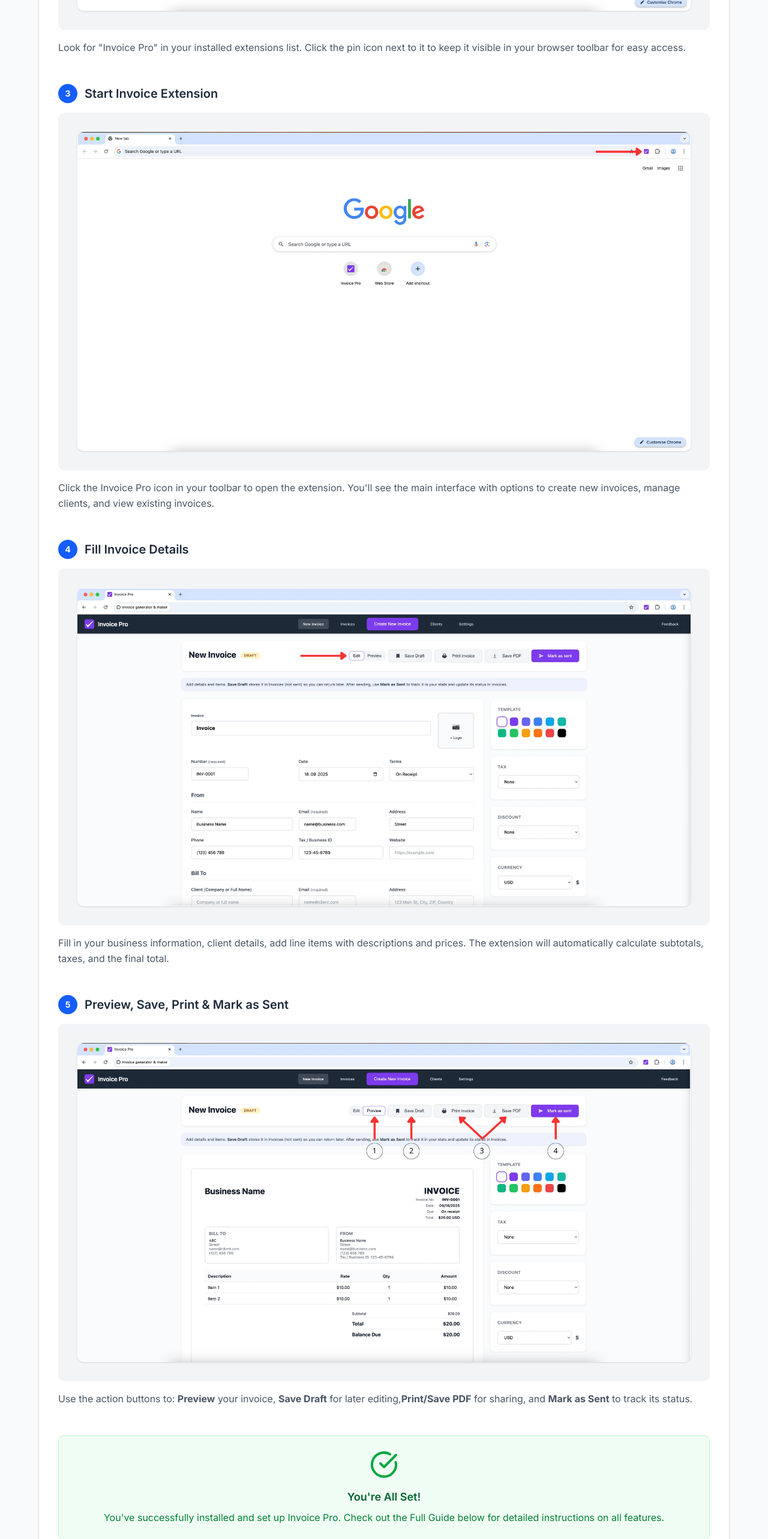
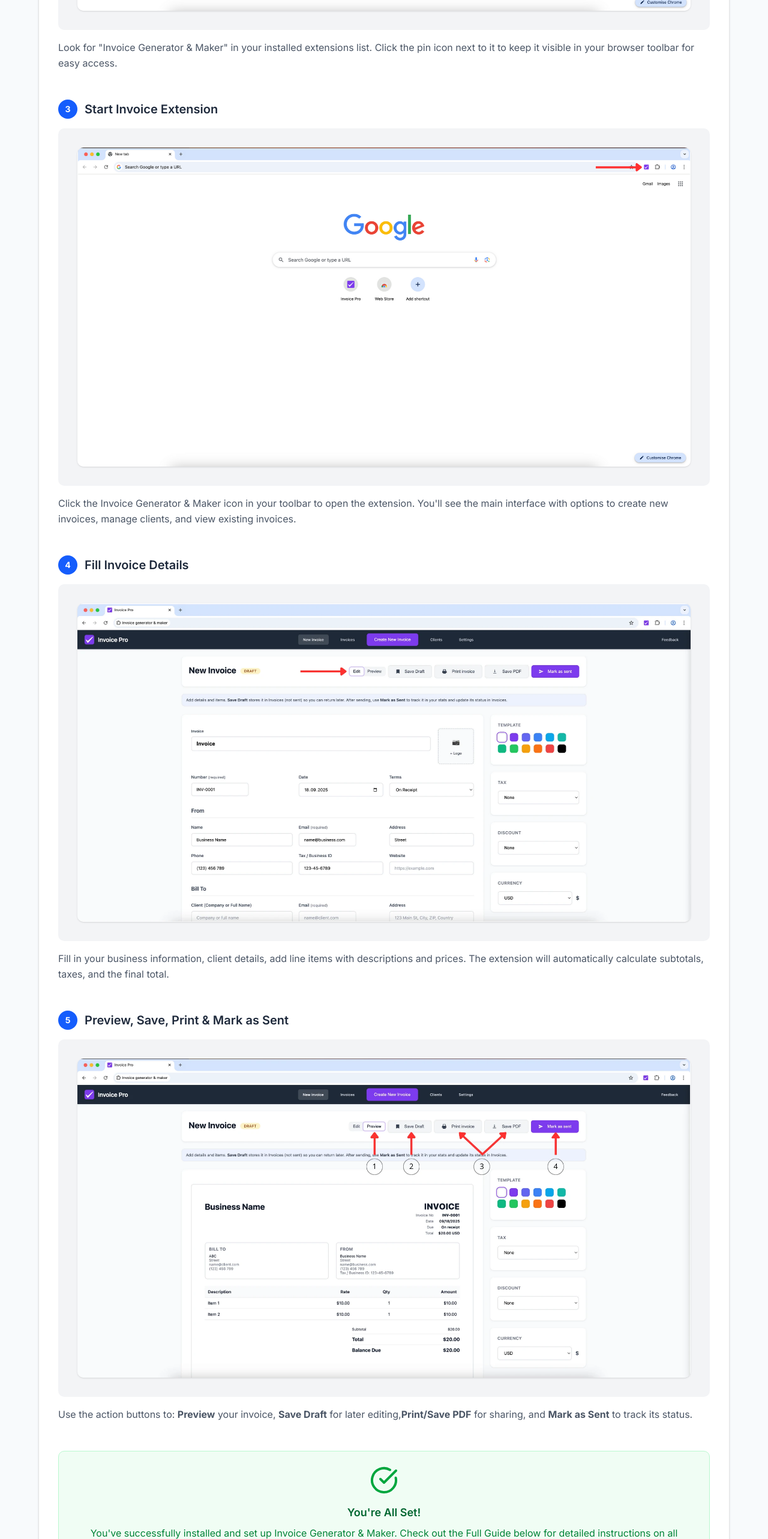
Before and after one commit to lumen-extensions/lumen-extensions.github.io, a Next.js app: page /instructions in a window 1280 px wide. Shown: the part 1821-4387 px from the top of the page at 60% size. Built offline with nearby package versions, Linux system fonts and the light colour scheme.

Commit message:
Update extension name to 'Invoice Generator & Maker' and fix copyright year to 2025

```diff
--- a/src/app/instructions/page.tsx
+++ b/src/app/instructions/page.tsx
@@ -90,7 +90,7 @@ export default function InstructionsPage() {
                           />
                         </div>
                         <p className="text-gray-600 leading-relaxed">
-                          Look for "Invoice Pro" in your installed extensions list. Click the pin icon next to it
+                          Look for "Invoice Generator & Maker" in your installed extensions list. Click the pin icon next to it
                           to keep it visible in your browser toolbar for easy access.
                         </p>
                       </div>
@@ -115,7 +115,7 @@ export default function InstructionsPage() {
                           />
                         </div>
                         <p className="text-gray-600 leading-relaxed">
-                          Click the Invoice Pro icon in your toolbar to open the extension.
+                          Click the Invoice Generator & Maker icon in your toolbar to open the extension.
                           You'll see the main interface with options to create new invoices, manage clients, and view existing invoices.
                         </p>
                       </div>
@@ -176,7 +176,7 @@ export default function InstructionsPage() {
                       <CheckCircle className="w-12 h-12 text-green-600 mx-auto mb-4" />
                       <h3 className="text-lg font-semibold text-green-800 mb-2">You're All Set!</h3>
                       <p className="text-green-700">
-                        You've successfully installed and set up Invoice Pro.
+                        You've successfully installed and set up Invoice Generator & Maker.
                         Check out the Full Guide below for detailed instructions on all features.
                       </p>
                     </div>
@@ -434,7 +434,7 @@ export default function InstructionsPage() {
               <div className="w-6 h-6 bg-blue-600 rounded flex items-center justify-center">
                 <span className="text-white font-bold text-xs">LE</span>
               </div>
-              <span className="text-gray-600">© 2024 Lumen Extensions</span>
+              <span className="text-gray-600">© 2025 Lumen Extensions</span>
             </div>
           </div>
         </div>
```
